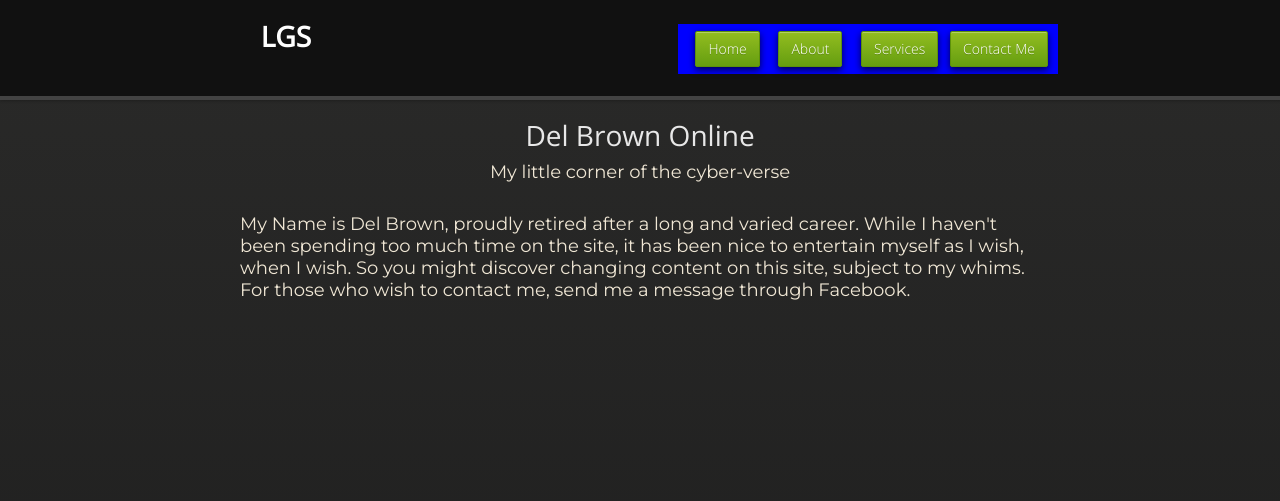
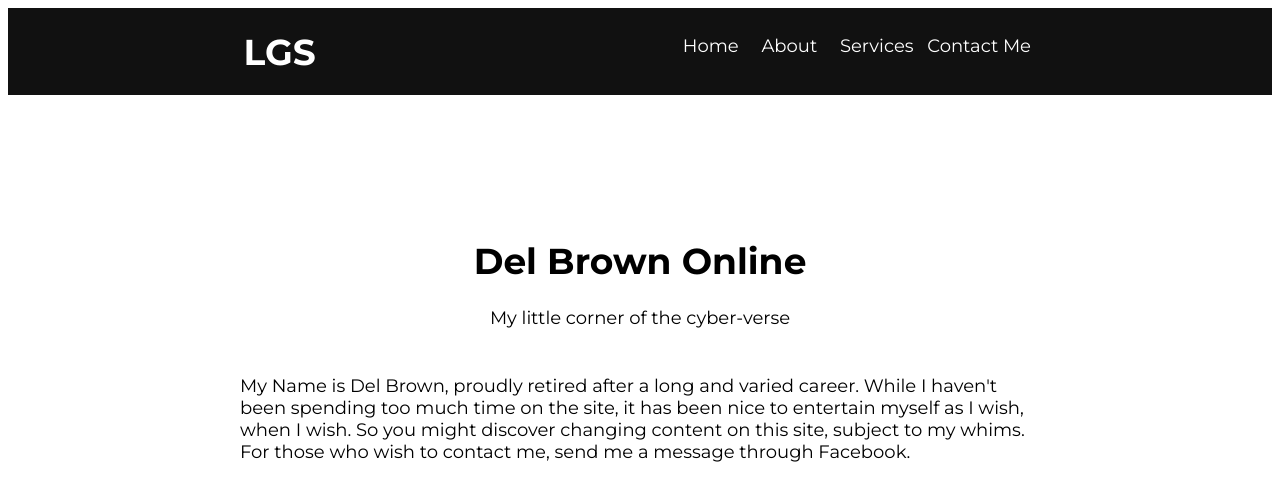
Before and after one commit to delonline/delonline.github.io, a Jekyll site: the page built from index.html, in a window 1280 px wide. Shown: the top 501 px of the page. Built offline with Jekyll 4.4.1, drawn with Linux system fonts in a browser that asks for light colours.

Commit message:
Update default.html

```diff
--- a/_layouts/default.html
+++ b/_layouts/default.html
@@ -4,7 +4,6 @@
     <meta charset="utf-8">
     <meta http-equiv="X-UA-Compatible" content="chrome=1">
     <title>{{page.title }}</title>
-    <link rel="stylesheet" href="stylesheets/styles.css">
     <link rel="stylesheet" href="stylesheets/css.css">
     <script src="javascripts/js.js"></script>
 
```
